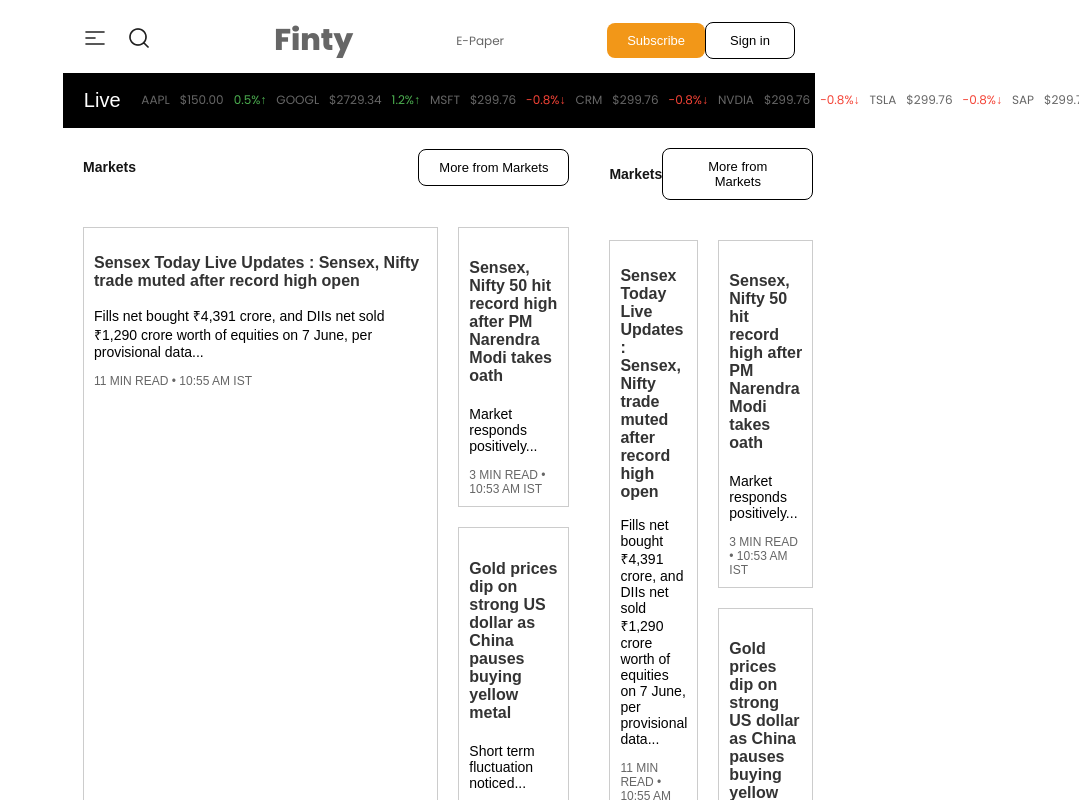
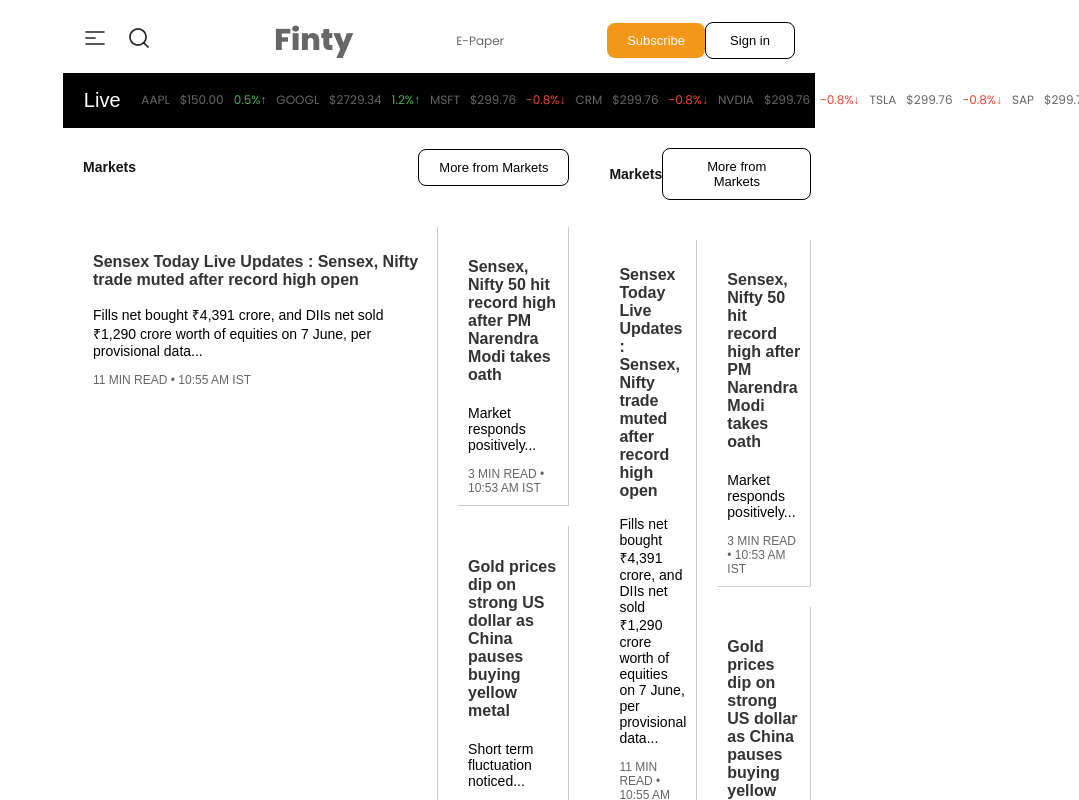
Before and after one commit to bhanuprakashsfdc/Finty, a React (Vite) app: page / in a window 1280 px wide. Shown: the top 800 px of the page, without its empty margins (201-1280 px from the left). Built offline with nearby package versions, Linux system fonts and the light colour scheme.

Commit message:
pushing fixces

```diff
--- a/src/ui/Grid/Grid.css
+++ b/src/ui/Grid/Grid.css
@@ -27,7 +27,8 @@
 
   .main-article, .side-article {
     padding: 10px;
-    border: 1px solid #ccc;
+    border-bottom: 1px solid #ccc;
+    border-right: 1px solid #ccc;
   }
 
   .main-article {
```
